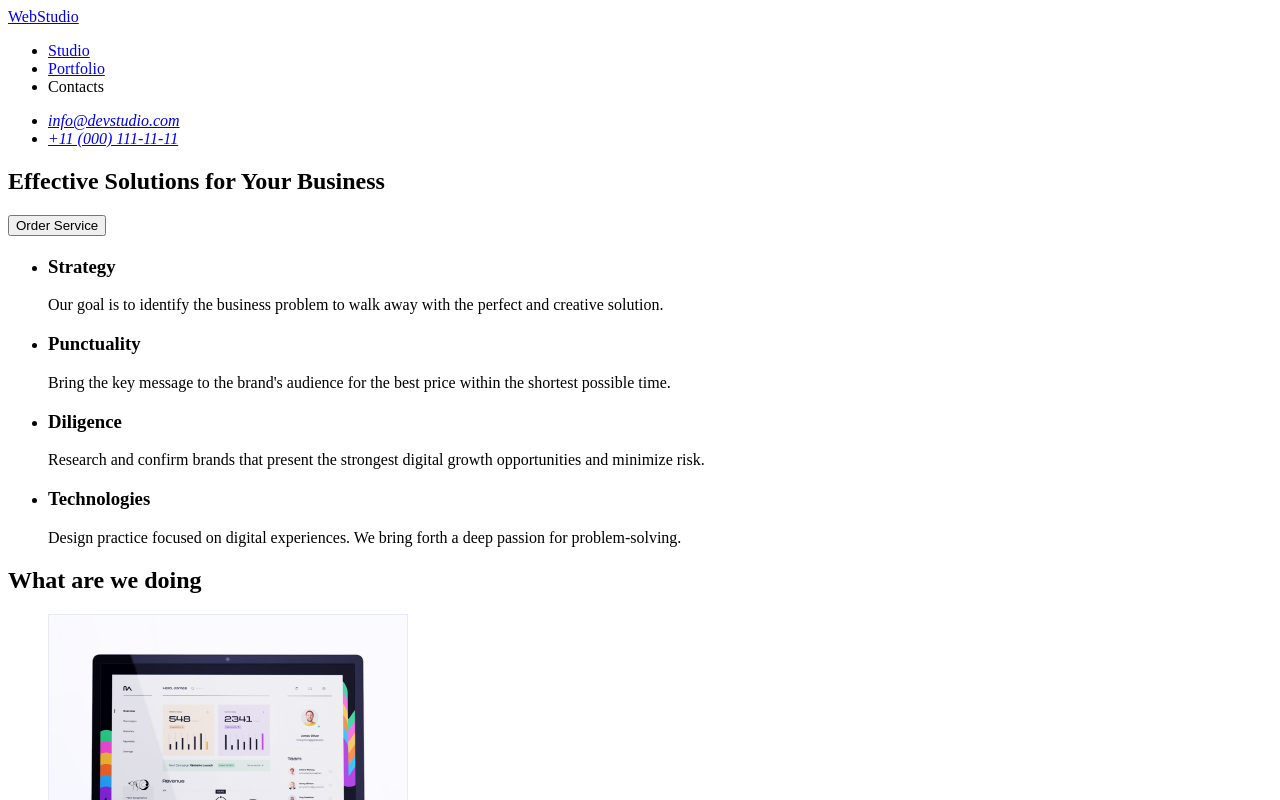
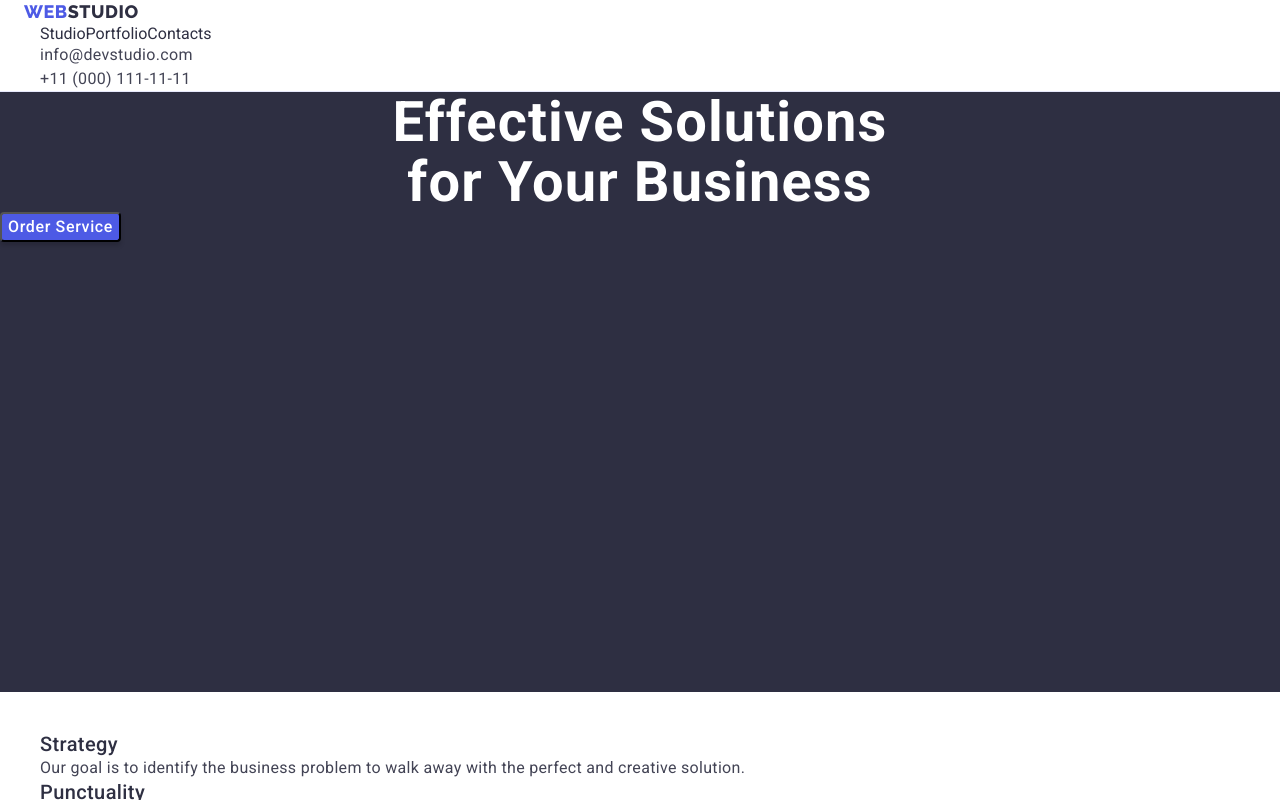
Before and after one commit to ok-qa/goit-markup-hw-02, a plain HTML site: page index.html in a window 1280 px wide. Shown: the top 800 px of the page. Drawn offline with Linux system fonts and the light colour scheme.

Commit message:
styles.css updated

```diff
--- /dev/null
+++ b/css/styles.css
@@ -0,0 +1,300 @@
+* {
+	margin: 0;
+}
+
+body {
+	font-family: "Roboto";
+}
+
+a {
+	text-decoration: none;
+}
+
+a:active {
+	color: #404bbf;
+}
+
+ul {
+	list-style: none;
+}
+
+/* header, logo */
+.header {
+	background-color: #ffffff;
+	border-bottom: 1px solid #e7e9fc;
+}
+
+.logo {
+	text-transform: uppercase;
+	font-family: "Raleway";
+	font-weight: 800;
+	letter-spacing: 0.03em;
+	color: #2e2f42;
+	font-size: 18px;
+	line-height: 24px;
+	margin: 156px 24px 0 24px;
+}
+
+.logo-web {
+	color: #4d5ae5;
+}
+
+/* navigation */
+.site-nav {
+	display: flex;
+}
+
+.nav-item {
+	color: #2e2f42;
+}
+
+.nav-item:active,
+.nav-item:focus {
+	color: #404bbf;
+	text-decoration: underline;
+}
+
+.contact-email,
+.contact-number {
+	color: #434455;
+	font-style: normal;
+	font-weight: 400;
+	font-size: 16px;
+	line-height: 24px;
+	letter-spacing: 0.02em;
+}
+
+.contact-email:active,
+.contact-email:focus {
+	color: #404bbf;
+	font-style: normal;
+}
+
+.contact-number:active,
+.contact-number:focus {
+	color: #404bbf;
+	font-style: normal;
+}
+
+/* main */
+/* hero section */
+.hero-section {
+	background-color: #2e2f42;
+	height: 600px;
+	left: 0px;
+	top: 72px;
+}
+
+.hero-header {
+	font-style: normal;
+	font-weight: 700;
+	font-size: 56px;
+	line-height: 60px;
+	text-align: center;
+	letter-spacing: 0.02em;
+	color: #ffffff;
+}
+
+.header-button:hover,
+.header-button:focus {
+	color: #ffffff;
+	background-color: #404bbf;
+	box-shadow: 0px 4px 4px rgba(0, 0, 0, 0.15);
+	border-radius: 4px;
+}
+
+.header-button {
+	font-family: inherit;
+	font-weight: 500;
+	font-size: 16px;
+	line-height: 24px;
+	letter-spacing: 0.04em;
+	color: #ffffff;
+	background-color: #4d5ae5;
+	box-shadow: 0px 4px 4px rgba(0, 0, 0, 0.15);
+	border-radius: 4px;
+	font-style: normal;
+}
+
+/* features */
+.section-title {
+	font-style: normal;
+	font-weight: 700;
+	font-size: 36px;
+	line-height: 40px;
+	text-align: center;
+	letter-spacing: 0.02em;
+	text-transform: capitalize;
+	color: #2e2f42;
+}
+
+.visually-hidden {
+	visibility: hidden;
+}
+
+.feature-list .title {
+	font-style: normal;
+	font-weight: 500;
+	font-size: 20px;
+	line-height: 24px;
+	letter-spacing: 0.02em;
+	color: #2e2f42;
+}
+
+.feature-list .description {
+	font-style: normal;
+	font-weight: 400;
+	font-size: 16px;
+	line-height: 24px;
+	letter-spacing: 0.02em;
+	color: #434455;
+}
+
+
+
+/*
+.btn{
+ box-sizing: border-box;
+display: flex;
+flex-direction: row;
+justify-content: center;
+align-items: center;
+padding: 12px 24px;
+width: 78px;
+height: 48px;
+background: #F4F4FD;
+border: 1px solid #E7E9FC;
+border-radius: 4px;
+flex: none;
+order: 2;
+flex-grow: 0;
+}
+
+.btn:hover
+.btn:focus{
+color: #4D5AE5;
+box-shadow: 0px 4px 4px rgba(0, 0, 0, 0.15);
+border-radius: 4px;
+}
+
+/*.button-text {
+	width: 105px;
+	height: 24px;
+	font-weight: 500;
+	font-size: 16px;
+	line-height: 24px;
+	display: flex;
+	align-items: center;
+	letter-spacing: 0.04em;
+	color: #ffffff;
+}
+
+
+.feature-list-item {
+	display: flex;
+	flex-direction: column;
+	align-items: flex-start;
+	padding: 0px;
+	gap: 8px;
+	position: absolute;
+	width: 264px;
+	height: 104px;
+	left: 156px;
+	top: 792px;
+}
+
+* About Us *
+.about-us-section {
+	position: absolute;
+	width: 1128px;
+	height: 412px;
+	left: 156px;
+	top: 1016px;
+}
+
+.about-us-header {
+	position: absolute;
+	width: 323px;
+	height: 40px;
+	left: 559px;
+	top: 1016px;
+	font-family: "Roboto";
+	font-style: normal;
+	font-weight: 700;
+	font-size: 36px;
+	line-height: 40px;
+	text-align: center;
+	letter-spacing: 0.02em;
+	text-transform: capitalize;
+	color: #2e2f42;
+}
+
+.about-us-list {
+	list-style: none;
+}
+.about-us-item {
+	display: flex;
+	flex-direction: row;
+	align-items: flex-start;
+	padding: 0px;
+	position: absolute;
+	width: 360px;
+	height: 300px;
+	left: 156px;
+	top: 1128px;
+}
+
+* Our Team *
+.our-team-section {
+	position: absolute;
+	width: 1440px;
+	height: 732px;
+	left: 0px;
+	top: 1548px;
+	background: #f4f4fd;
+}
+
+.our-team-header {
+	position: absolute;
+	width: 162px;
+	height: 40px;
+	left: 639px;
+	top: 1668px;
+
+	* Header 2 *
+
+	font-family: "Roboto";
+	font-style: normal;
+	font-weight: 700;
+	font-size: 36px;
+	line-height: 40px;
+	text-align: center;
+	letter-spacing: 0.02em;
+	text-transform: capitalize;
+	color: #2e2f42;
+}
+
+.our-team-item {
+	display: flex;
+	flex-direction: row;
+	justify-content: center;
+	align-items: center;
+	padding: 0px 0px 32px;
+	gap: 32px;
+
+
+	background: #ffffff;
+	box-shadow: 0px 1px 6px rgba(46, 47, 66, 0.08), 0px 1px 1px rgba(46, 47, 66, 0.16), 0px 2px 1px rgba(46, 47, 66, 0.08);
+	border-radius: 0px 0px 4px 4px;
+}
+
+* footer *
+.footer {
+	position: absolute;
+	width: 1440px;
+	height: 310px;
+	left: 0px;
+	top: 2280px;
+	background: #2e2f42;
+}
+*/ ;
--- a/index.html
+++ b/index.html
@@ -11,26 +11,26 @@
   <link href="https://fonts.googleapis.com/css2?family=Raleway:wght@800&family=Roboto:wght@400;500;700&display=swap"
     rel="stylesheet">
 
-  <link rel="stylesheet" href="./css/styles.css">
   <link rel="portfolio" href="./portfolio.html">
   <title>Studio</title>
+  <link rel="stylesheet" href="./css/styles.css">
 </head>
 
 <body>
   <!--header start-->
-  <header>
+  <header class="header">
     <!--navigation-->
     <nav>
-      <a href="./index.html"> WebStudio</a>
-      <ul>
-        <li><a href="./index.html">Studio</a></li>
-        <li><a href="./portfolio.html">Portfolio</a></li>
-        <li><a>Contacts</a></li>
+      <a href="./index.html" class="logo"><span class="logo-web">Web</span>Studio</a>
+      <ul class="site-nav list">
+        <li><a href="./index.html" class="nav-item">Studio</a></li>
+        <li><a href="./portfolio.html" class="nav-item">Portfolio</a></li>
+        <li><a href="./index.html" class="nav-item">Contacts</a></li>
       </ul>
     </nav>
 
     <address>
-      <ul class="Contacts">
+      <ul class="contacts">
         <li>
           <a href="mailto:info@devstudio.com" class="contact-email">info@devstudio.com</a>
         </li>
@@ -46,39 +46,39 @@
   <main>
 
     <!--hero section-->
-    <section>
-      <h1>Effective Solutions for Your Business</h1>
-      <button type="button">Order Service</button>
+    <section class="hero-section">
+      <h1 class="hero-header">Effective Solutions <br> for Your Business</h1>
+      <button type="button" class="header-button">Order Service</button>
     </section>
 
-    <!--Features-->
-    <section>
-      <h2></h2>
-      <ul>
+    <!--features-->
+    <section class="features">
+      <h2 class="section-title visually-hidden">Features</h2>
+      <ul class="feature-list">
         <li>
-          <h3>Strategy</h3>
-          <p>
+          <h3 class="title">Strategy</h3>
+          <p class="description">
             Our goal is to identify the business problem to walk away with
             the perfect and creative solution.
           </p>
         </li>
         <li>
-          <h3>Punctuality</h3>
-          <p>
+          <h3 class="title">Punctuality</h3>
+          <p class="description">
             Bring the key message to the brand's audience for the best price
             within the shortest possible time.
           </p>
         </li>
         <li>
-          <h3>Diligence</h3>
-          <p>
+          <h3 class="title">Diligence</h3>
+          <p class="description">
             Research and confirm brands that present the strongest digital
             growth opportunities and minimize risk.
           </p>
         </li>
         <li>
-          <h3>Technologies</h3>
-          <p>
+          <h3 class="title">Technologies</h3>
+          <p class="description">
             Design practice focused on digital experiences. We bring forth a
             deep passion for problem-solving.
           </p>
@@ -86,33 +86,34 @@
       </ul>
     </section>
 
-    <!--What are we doing-->
-    <section>
-      <h2>What are we doing</h2>
-      <ul>
-        <li><img src="./images/monitor-screen.jpg" alt="Monitor" width="360" height="300"></li>
-        <li><img src="./images/phone-screen.jpg" alt="Phone" width="360" height="300"></li>
-        <li><img src="./images/phone-laptop.jpg" alt="Phone and Laptop" width="360" height="300"></li>
+    <!--What are we doing / About us-->
+    <section class="about-us-section">
+      <h2 class="section-title">What are we doing</h2>
+      <ul class="about-us-list">
+        <li class="about-us-item"><img src="./images/monitor-screen.jpg" alt="Monitor" width="360" height="300"></li>
+        <li class="about-us-item"><img src="./images/phone-screen.jpg" alt="Phone" width="360" height="300"></li>
+        <li class="about-us-item"><img src="./images/phone-laptop.jpg" alt="Phone and Laptop" width="360" height="300">
+        </li>
       </ul>
     </section>
 
     <!--Our Team-->
-    <section>
-      <h2>Our Team</h2>
-      <ul>
-        <li><img src="./images/mark-guerrero.jpg" alt="Mark Guerrero" width="264">
+    <section class="our-team-section">
+      <h2 class="our-team-header">Our Team</h2>
+      <ul class="our-team-list">
+        <li class="our-team-item"><img src="./images/mark-guerrero.jpg" alt="Mark Guerrero" width="264">
           <h3>Mark Guerrero</h3>
           <p>Product Designer</p>
         </li>
-        <li><img src="./images/tom-ford.jpg" alt="Tom Ford" width="264">
+        <li class="our-team-item"><img src="./images/tom-ford.jpg" alt="Tom Ford" width="264">
           <h3>Tom Ford</h3>
           <p>Frontend Developer</p>
-        </li>
+        </li class="our-team-item">
         <li><img src="./images/camila-garcia.jpg" alt="Camila Garcia" width="264">
           <h3>Camila Garcia</h3>
           <p>Marketing</p>
         </li>
-        <li><img src="./images/daniel-wilson.jpg" alt="Daniel Wilson" width="264">
+        <li class="our-team-item"><img src="./images/daniel-wilson.jpg" alt="Daniel Wilson" width="264">
           <h3>Daniel Wilson</h3>
           <p>UI Designer</p>
         </li>
@@ -122,8 +123,8 @@
   </main>
   <!--/main end-->
 
-  <footer>
-    <a href="./index.html"> WebStudio </a>
+  <footer class="footer">
+    <a href="./index.html" class="logo"> <span class="logo-web">Web</span>Studio </a>
     <p>
       Increase the flow of customers and sales for your business with digital
       marketing & growth solutions.
```
Also changed, not shown: portfolio.html (+11 -11 lines).
